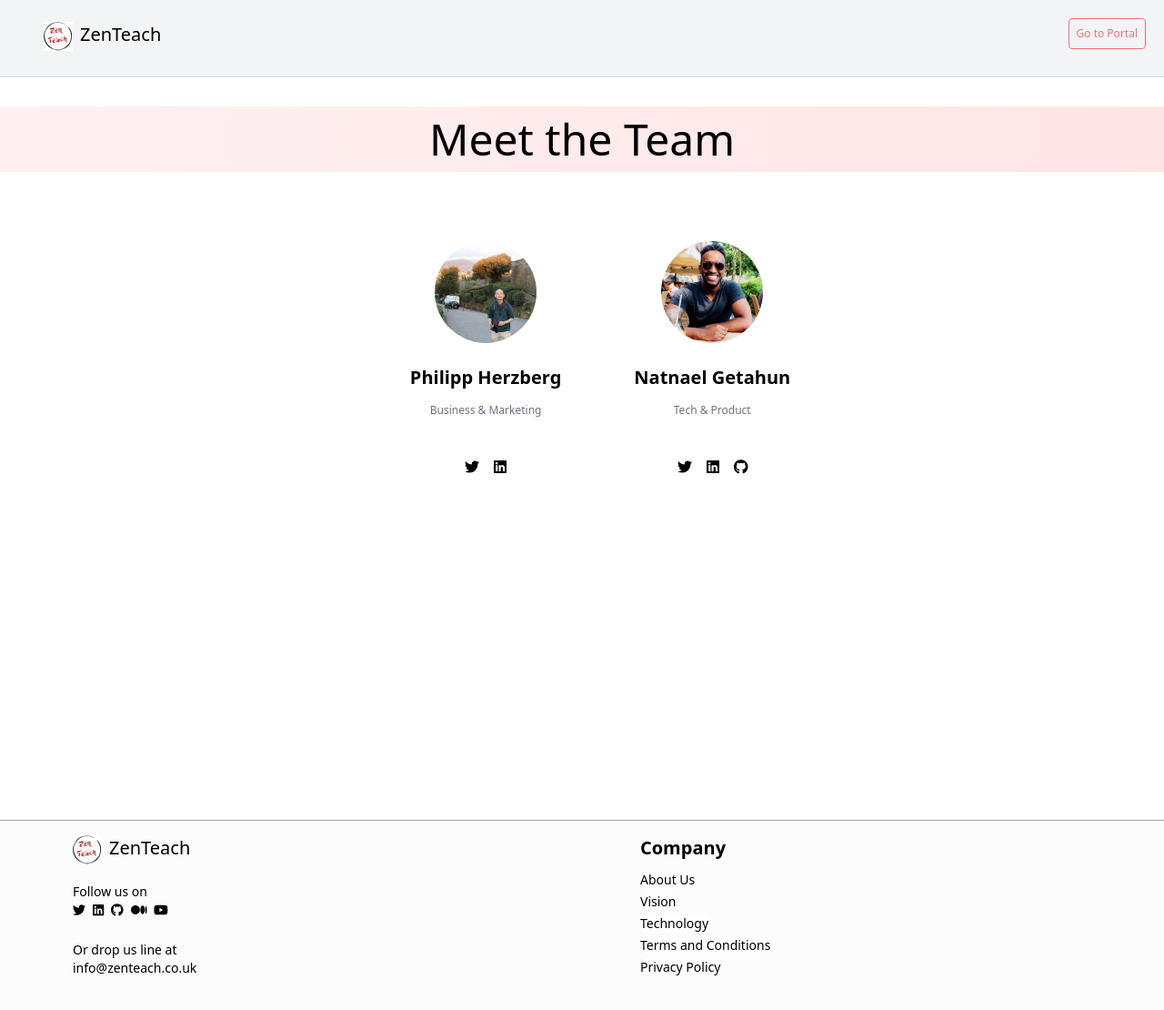
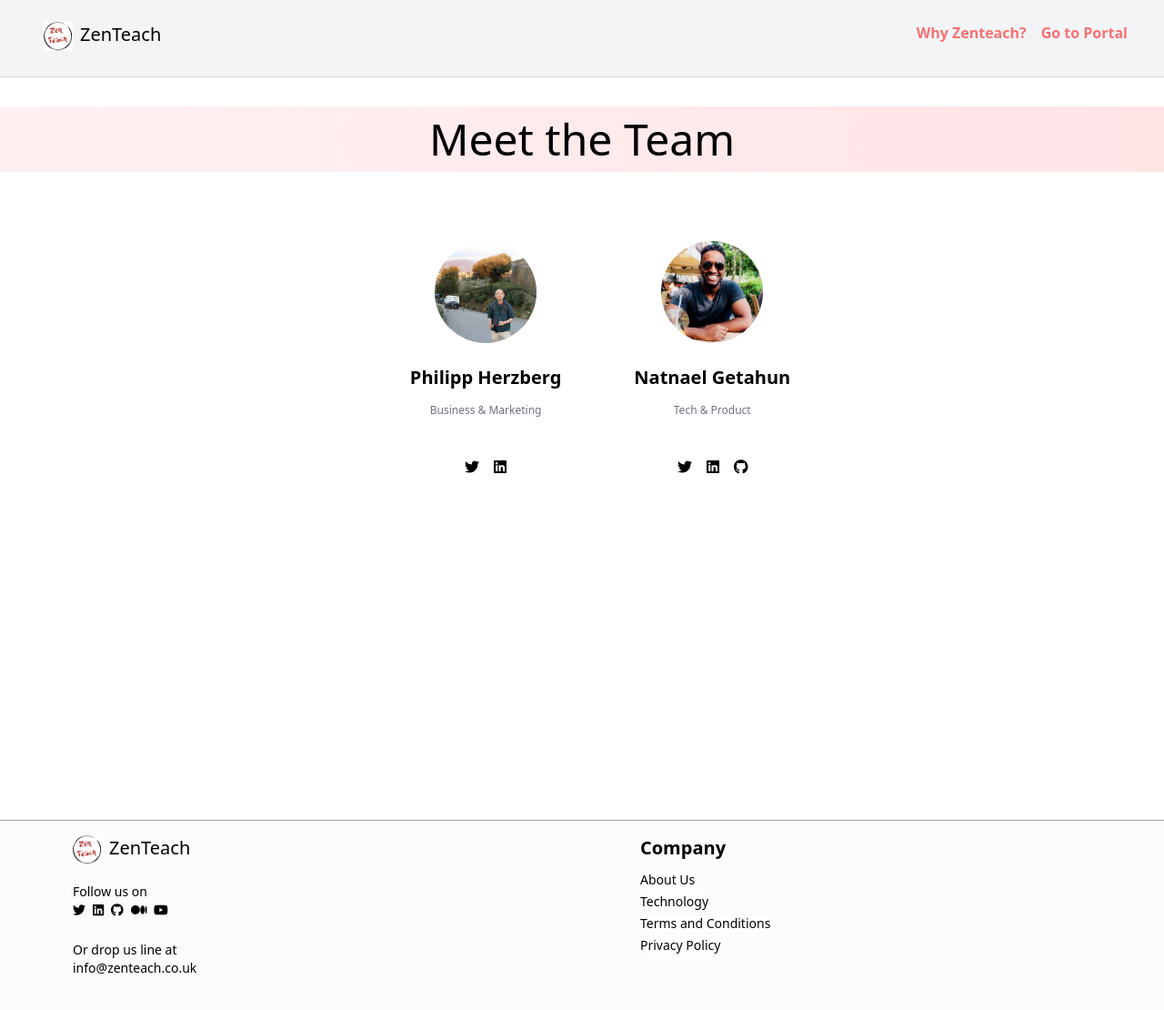
Before and after one commit to ZenTeach/next_zenteach, a Next.js app: page /about_us in a window 1280 px wide. Shown: the top 1110 px of the page at 91% size. Built offline with nearby package versions, Linux system fonts and the light colour scheme.

Commit message:
Fix blank target for social links in footer
Add why zenteach link in navbar

```diff
--- a/components/Footer.js
+++ b/components/Footer.js
@@ -18,46 +18,36 @@ class Footer extends React.Component {
 						<p>Follow us on</p>
 						<div className="space-x-2 inline-flex flex-row justify-start w-1/2">
 							<span>
-								<Link passHref href="https://www.twitter.com/getzenteach"
-									rel="noreferrer"
-									target="_blank">
-									<a>
+								<Link passHref href="https://www.twitter.com/getzenteach">
+									<a rel="noreferrer" target="_blank">
 										<FontAwesomeIcon icon={["fab", "twitter"]}/>
 									</a>
 								</Link>
 							</span>
 							<span>
-								<Link passHref href="https://www.linkedin.com/company/zenteach"
-									rel="noreferrer"
-									target="_blank">
-									<a>
+								<Link passHref href="https://www.linkedin.com/company/zenteach">
+									<a rel="noreferrer" target="_blank">
 										<FontAwesomeIcon icon={["fab", "linkedin"]}/>
 									</a>
 								</Link>
 							</span>
 							<span>
-								<Link passHref href="https://github.com/ZenTeach"
-									rel="noreferrer"
-									target="_blank">
-									<a>
+								<Link passHref href="https://github.com/ZenTeach">
+									<a rel="noreferrer" target="_blank">
 										<FontAwesomeIcon icon={["fab", "github"]}/>
 									</a>
 								</Link>
 							</span>
 							<span>
-								<Link passHref href="https://zenteach.medium.com/"
-									rel="noreferrer"
-									target="_blank">
-									<a>
+								<Link passHref href="https://zenteach.medium.com/">
+									<a rel="noreferrer" target="_blank">
 										<FontAwesomeIcon icon={["fab", "medium"]}/>
 									</a>
 								</Link>
 							</span>
 							<span>
-								<Link passHref href="https://www.youtube.com/channel/UCXmgBfoSDoTmurNW02Z-lTA/"
-									rel="noreferrer"
-									target="_blank">
-									<a>
+								<Link passHref href="https://www.youtube.com/@zenteach">
+									<a rel="noreferrer" target="_blank">
 										<FontAwesomeIcon icon={["fab", "youtube"]}/>
 									</a>
 								</Link>
@@ -83,13 +73,6 @@ class Footer extends React.Component {
 							<Link passHref href='/about_us'>
 								<span className="inline-block cursor-pointer bg-white border-none text-red text-sm md:text-l rounded-lg leading-tight">
 									About Us
-								</span>
-							</Link>
-						</li>
-						<li className="hover:text-orange text-grey-darker">
-							<Link passHref href='/vision'>
-								<span className="inline-block cursor-pointer bg-white border-none text-red text-sm md:text-l rounded-lg leading-tight">
-									Vision
 								</span>
 							</Link>
 						</li>
--- a/components/NavBar.js
+++ b/components/NavBar.js
@@ -12,9 +12,14 @@ const NavBar = ({ children }) => (
 					<span className="mx-2">ZenTeach</span>
 				</div>
 			</div>
-			<div className="w-1/3 md:w-1/2 py-2 text-center lg:text-right lg:py-2 lg:px-2 lg:w-1/3">
+			<div className="w-1/3 md:w-1/2 py-2 text-center flex-auto lg:text-right lg:py-2 lg:px-6 lg:w-1/3">
+                <Link href="/vision">
+                    <a
+					    className="inline-block lg:ml-2 md:ml-24 lg:text-red-400 text-white bg-red-400 lg:bg-gray-100 lg:p-1 md:p-4 p-2 hover:underline rounded font-small text-xs md:text-md lg:text-base lg:font-bold overflow-hidden">
+				        Why Zenteach?</a>
+    			</Link>
 				<a
-					className="inline-block lg:ml-2 md:ml-24 lg:text-red-400 text-white bg-red-400 lg:bg-gray-100 lg:border lg:border-red-400 lg:p-2 md:p-4 p-2 hover:underline rounded font-small text-xs md:text-md lg:text-md overflow-hidden"
+					className="inline-block lg:ml-2 md:ml-24 lg:text-red-400 text-white bg-red-400 lg:bg-gray-100 lg:p-1 md:p-4 p-2 hover:underline rounded font-small text-xs md:text-md lg:text-base lg:font-bold overflow-hidden"
 					rel="noreferrer"
 					href="https://portal.zenteach.co.uk"
 					target="_blank">
```
